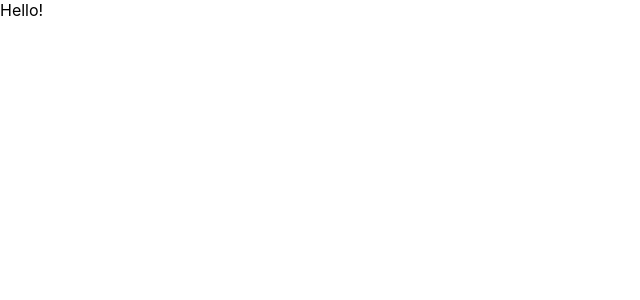
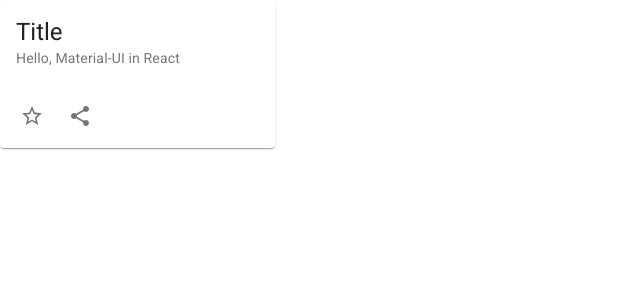
Before and after one commit to iam326/material-ui-sample, a React (Create React App) app in the folder frontend/: page / in a window 1280 px wide. Shown: the top 300 px of the page, without its empty margins (0-640 px from the left). Built offline with nearby package versions, Linux system fonts and the light colour scheme; the HTML template or start-up script is replaced by a standard one.

Commit message:
add card

```diff
--- a/frontend/src/App.tsx
+++ b/frontend/src/App.tsx
@@ -1,10 +1,59 @@
 import React from 'react';
 import 'typeface-roboto';
+import Typography from '@material-ui/core/Typography';
+import Card from '@material-ui/core/Card';
+import CardContent from '@material-ui/core/CardContent';
+import CardActions from '@material-ui/core/CardActions';
+import IconButton from '@material-ui/core/IconButton';
+import ShareIcon from '@material-ui/icons/Share';
+import StarIcon from '@material-ui/icons/Star';
+import StarBorderIcon from '@material-ui/icons/StarBorder';
 
-class App extends React.Component {
+interface AppState {
+  isFavorite: boolean;
+}
+
+class App extends React.Component<{}, AppState> {
+  constructor(props: {}) {
+    super(props);
+    this.state = {
+      isFavorite: false
+    }
+    this.favorite = this.favorite.bind(this);
+  }
+
+  favorite(bool: boolean): void {
+    this.setState({
+      isFavorite: bool
+    });
+  }
+
   render() {
     return (
-      <div>Hello!</div>
+      <div>
+        <Card style={{maxWidth: 275}}>
+          <CardContent>
+            <Typography variant="h5" component="h2">
+              Title
+            </Typography>
+            <Typography variant="body2" color="textSecondary" component="p">
+              Hello, Material-UI in React
+            </Typography>
+          </CardContent>
+          <CardActions disableSpacing>
+            <IconButton aria-label="add to favorites">
+              {
+                this.state.isFavorite
+                  ? <StarIcon onClick={(_) => this.favorite(false)} />
+                  : <StarBorderIcon onClick={(_) => this.favorite(true)} />
+              }
+            </IconButton>
+            <IconButton aria-label="share">
+              <ShareIcon />
+            </IconButton>
+          </CardActions>
+        </Card>
+      </div>
     )
   }
 }
```
